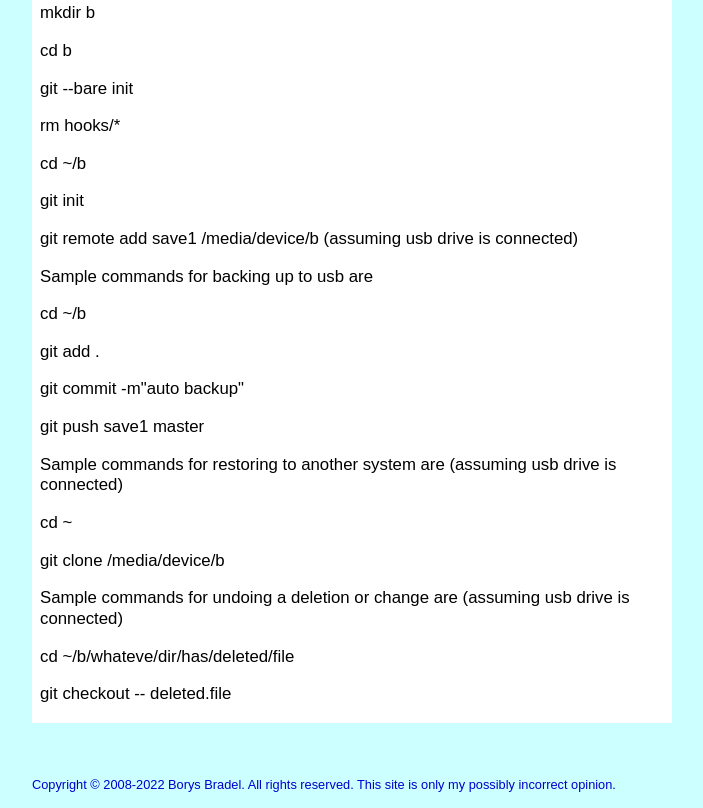
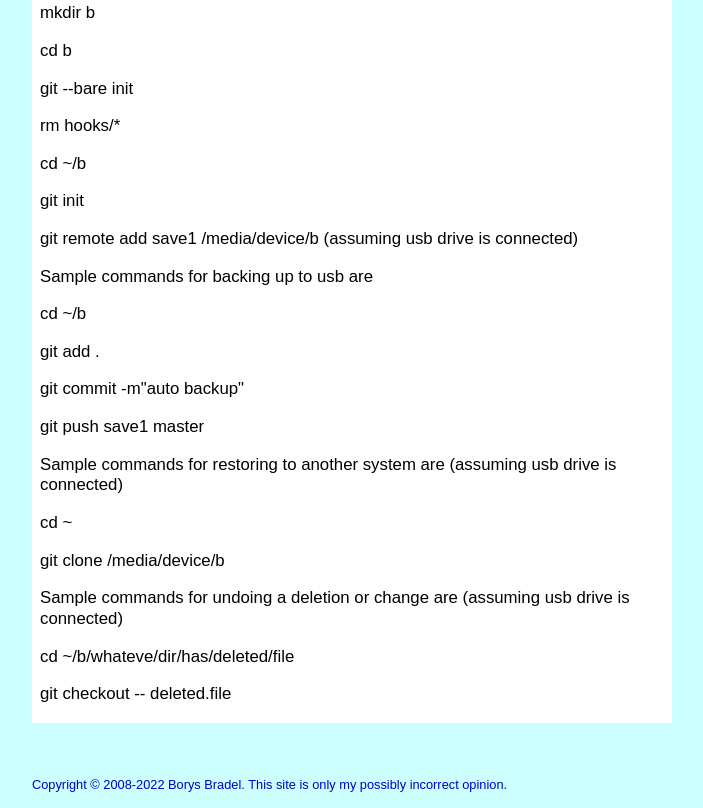
Before and after one commit to BorysBradel/BorysBradel.github.io, a plain HTML site: page index.html in a window 1280 px wide. Shown: the part 2791-3599 px from the top of the page, without its empty margins (0-703 px from the left). Drawn offline with Linux system fonts and the light colour scheme.

Commit message:
Remove some text from footer of index.html

```diff
--- a/index.html
+++ b/index.html
@@ -234,5 +234,5 @@ git checkout -- deleted.file
 </div>
 <div style="color:#0000CC;width:40em;margin:1em;display:block;"><p>
 <span> &#160; &#160; </span> </p>
-<p style="font-size: 80%">Copyright &copy; 2008-2022 Borys Bradel. All rights reserved.  This site is only my possibly incorrect opinion.</p>
+<p style="font-size: 80%">Copyright &copy; 2008-2022 Borys Bradel. This site is only my possibly incorrect opinion.</p>
 </div></BODY></HTML>
```
